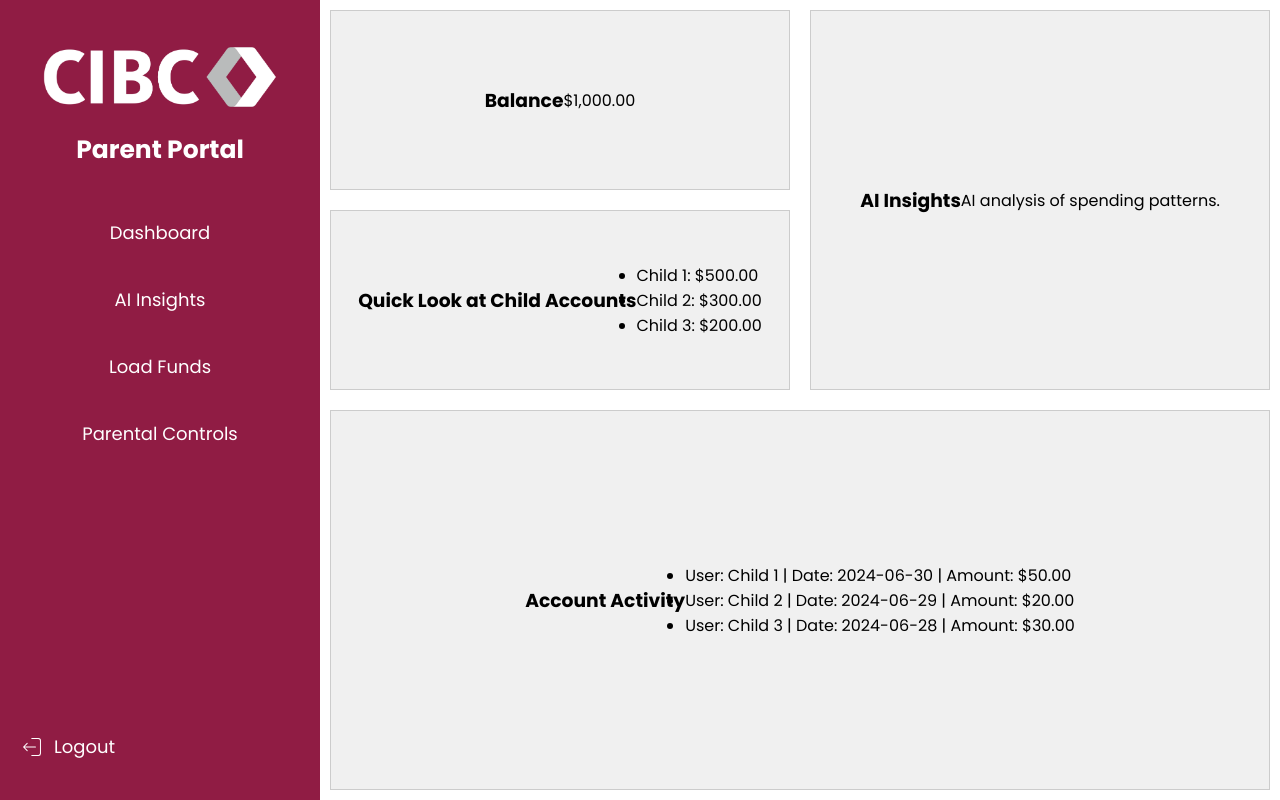
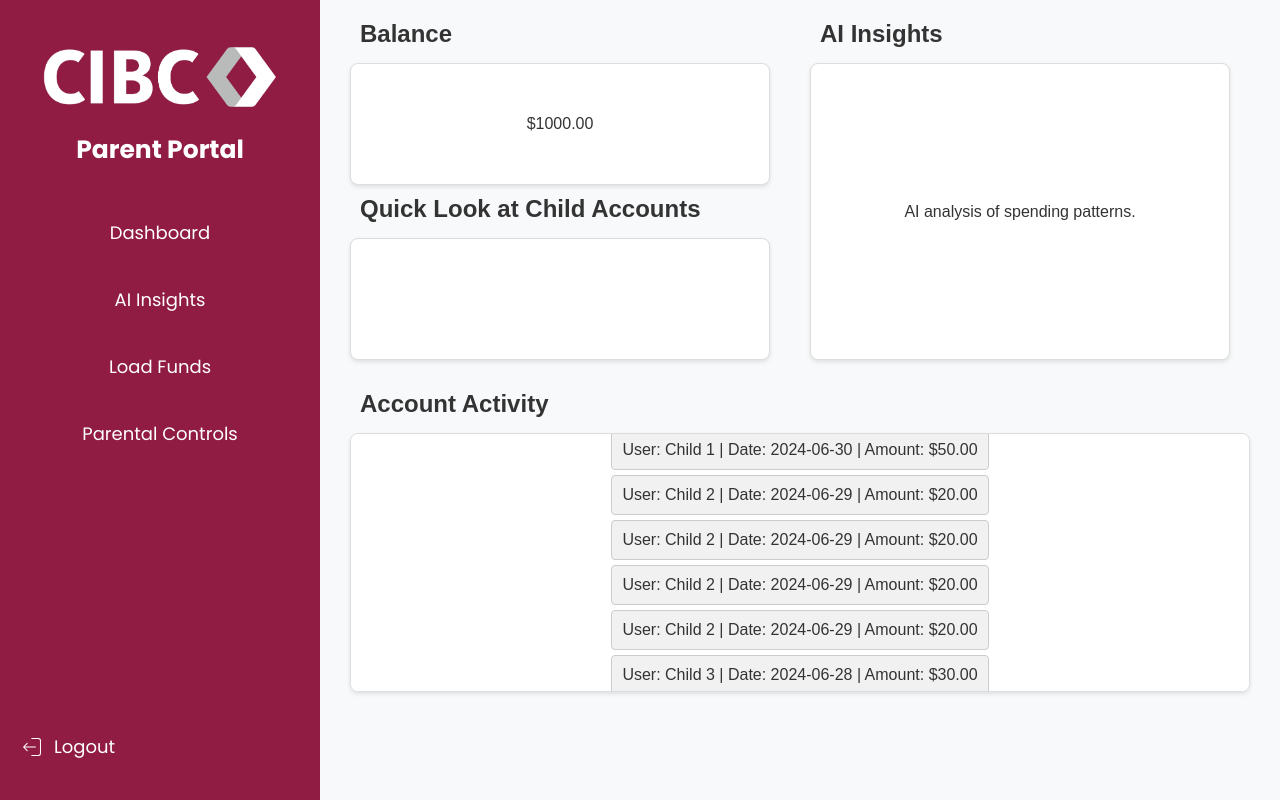
Before and after one commit to MarcVidalCodes/CIBCParentWebApp, a React (Vite) app: page /dashboard in a window 1280 px wide. Built offline with nearby package versions, Linux system fonts and the light colour scheme.

Commit message:
design updates

```diff
--- a/src/pages/AiInsights/AiInsights.jsx
+++ b/src/pages/AiInsights/AiInsights.jsx
@@ -5,10 +5,6 @@ const AiInsights = () => {
   return (
     <div className="ai-insights-container">
       <h1 className="ai-insights-title">AI Insights</h1>
-      <p className="ai-insights-content">
-        This page will analyze your spending habits to create AI insights on spending patterns,
-        budget optimization, and saving opportunities.
-      </p>
       <div className="ai-insights-charts">
         <div className="chart-placeholder">Chart 1</div>
         <div className="chart-placeholder">Chart 2</div>
--- a/src/pages/Dashboard/Dashboard.css
+++ b/src/pages/Dashboard/Dashboard.css
@@ -1,40 +1,90 @@
-/* Dashboard.css */
-
 .dashboard-container {
     display: flex;
     flex-direction: column;
-    height: 100vh; /* Full height of viewport */
+    height: 100vh;
+    background-color: #f8f9fa;
+    font-family: 'Arial', sans-serif;
+    color: #333;
+    padding: 20px;
+    overflow: hidden;
   }
 
   .dashboard-row {
     display: flex;
-    flex: 1; /* Each row takes equal vertical space */
+    flex: 1;
+    margin-bottom: 20px;
   }
 
   .dashboard-column {
-    flex: 1; /* Each column takes equal horizontal space */
+    flex: 1;
     display: flex;
     flex-direction: column;
+    margin-right: 20px;
   }
 
   .box {
     display: flex;
+    flex-direction: column;
     justify-content: center;
     align-items: center;
     margin: 10px;
     padding: 20px;
-    background-color: #f0f0f0;
-    border: 1px solid #ccc;
+    background-color: #ffffff;
+    border: 1px solid #ddd;
+    border-radius: 8px;
+    box-shadow: 0 2px 4px rgba(0, 0, 0, 0.1);
+    position: relative;
+  }
+
+  .box-title {
+    position: relative;
+    font-size: 1.5em;
+    margin-bottom: 5px; /* Reduced space underneath the title */
+    text-align: left; /* Align title to the left */
+    width: 100%; /* Ensure title takes full width */
+    padding-left: 20px; /* Shift title to the right */
   }
 
   .double-height {
-    flex: 2; /* Takes 2/3 of the vertical space */
+    flex: 2;
   }
 
   .single-height {
-    flex: 1; /* Takes 1/3 of the vertical space */
+    flex: 1;
   }
 
   .full-width {
-    flex: 2; /* Takes full width of both rows */
+    flex: 2;
+    margin-right: 0;
   }
+
+  p, ul {
+    font-size: 1em;
+    margin: 0;
+  }
+
+  ul {
+    list-style-type: none;
+    padding: 0;
+  }
+
+  li {
+    margin-bottom: 5px;
+  }
+
+  .scrollable-box {
+    overflow-y: auto;
+    max-height: 70%; /* Reduced max-height to make the box smaller */
+  }
+
+  .activity-box {
+    width: auto; /* Changed from 100% to auto */
+    margin: 5px 0;
+    padding: 10px;
+    background-color: #f1f1f1;
+    border: 1px solid #ccc;
+    border-radius: 4px;
+    box-sizing: border-box;
+    display: flex;
+    justify-content: space-between; /* Align content to the left and right */
+  }
--- a/src/pages/Dashboard/Dashboard.jsx
+++ b/src/pages/Dashboard/Dashboard.jsx
@@ -1,43 +1,85 @@
-import React from 'react';
+import React, { useState, useEffect } from 'react';
 import './Dashboard.css';
 
 const Dashboard = () => {
+  const [balance, setBalance] = useState(0);
+  const [childAccounts, setChildAccounts] = useState([]);
+  const [aiInsights, setAiInsights] = useState('');
+  const [accountActivity, setAccountActivity] = useState([]);
+
+  useEffect(() => {
+    // Fetch balance data
+    setBalance(1000.00);
+
+    // Fetch child accounts summary
+    setChildAccounts([
+      { name: 'Child 1', balance: 500.00 },
+      { name: 'Child 2', balance: 300.00 },
+      { name: 'Child 3', balance: 200.00 }
+    ]);
+
+    // Fetch AI insights
+    setAiInsights('AI analysis of spending patterns.');
+
+    // Fetch account activity
+    const activities = [
+      { user: 'Child 1', date: '2024-06-30', amount: 50.00 },
+      { user: 'Child 2', date: '2024-06-29', amount: 20.00 },
+      { user: 'Child 2', date: '2024-06-29', amount: 20.00 },
+      { user: 'Child 2', date: '2024-06-29', amount: 20.00 },
+      { user: 'Child 2', date: '2024-06-29', amount: 20.00 },
+      { user: 'Child 3', date: '2024-06-28', amount: 30.00 }
+    ];
+
+    // Update child account balances based on activities
+    const updatedChildAccounts = [...childAccounts];
+    activities.forEach(activity => {
+      const account = updatedChildAccounts.find(acc => acc.name === activity.user);
+      if (account) {
+        account.balance -= activity.amount;
+      }
+    });
+
+    setChildAccounts(updatedChildAccounts);
+    setAccountActivity(activities);
+  }, []);
+
   return (
     <div className="dashboard-container">
       <div className="dashboard-row">
         <div className="dashboard-column">
+          <h3 className="box-title">Balance</h3>
           <div className="box double-height">
-            <h3>Balance</h3>
-            {/* Replace with actual balance data or component */}
-            <p>$1,000.00</p>
+            <p>${balance.toFixed(2)}</p>
           </div>
+          <h3 className="box-title">Quick Look at Child Accounts</h3>
           <div className="box double-height">
-            <h3>Quick Look at Child Accounts</h3>
-            {/* Replace with actual child accounts summary */}
             <ul>
-              <li>Child 1: $500.00</li>
-              <li>Child 2: $300.00</li>
-              <li>Child 3: $200.00</li>
+              {childAccounts.map((account, index) => (
+                <li key={index}>{account.name}: ${account.balance.toFixed(2)}</li>
+              ))}
             </ul>
           </div>
         </div>
         <div className="dashboard-column">
+          <h3 className="box-title">AI Insights</h3>
           <div className="box single-height">
-            <h3>AI Insights</h3>
-            {/* Replace with AI insights content */}
-            <p>AI analysis of spending patterns.</p>
+            <p>{aiInsights}</p>
           </div>
         </div>
       </div>
       <div className="dashboard-row">
-        <div className="box full-width">
-          <h3>Account Activity</h3>
-          {/* Replace with actual account activity list */}
-          <ul>
-            <li>User: Child 1 | Date: 2024-06-30 | Amount: $50.00</li>
-            <li>User: Child 2 | Date: 2024-06-29 | Amount: $20.00</li>
-            <li>User: Child 3 | Date: 2024-06-28 | Amount: $30.00</li>
-          </ul>
+        <div className="dashboard-column full-width">
+          <h3 className="box-title">Account Activity</h3>
+          <div className="box scrollable-box">
+            <ul>
+              {accountActivity.map((activity, index) => (
+                <li key={index} className="activity-box">
+                  User: {activity.user} | Date: {activity.date} | Amount: ${activity.amount.toFixed(2)}
+                </li>
+              ))}
+            </ul>
+          </div>
         </div>
       </div>
     </div>
--- a/src/pages/LoadFunds/LoadFunds.jsx
+++ b/src/pages/LoadFunds/LoadFunds.jsx
@@ -2,25 +2,31 @@ import React, { useState } from 'react';
 import './LoadFunds.css';
 
 const LoadFunds = () => {
-  const [fromAccount, setFromAccount] = useState('parent'); // Defaulting to 'parent'
-  const [toAccount, setToAccount] = useState('children'); // Defaulting to 'children'
+  const [fromAccount, setFromAccount] = useState('parent');
+  const [toAccount, setToAccount] = useState('children');
   const [recurringAllowance, setRecurringAllowance] = useState(false);
   const [allowanceFrequency, setAllowanceFrequency] = useState('');
   const [startDate, setStartDate] = useState('');
+  const [amount, setAmount] = useState('$0.00');
 
   const handleSubmit = (e) => {
     e.preventDefault();
-    console.log('Form submitted with:', { fromAccount, toAccount, recurringAllowance, allowanceFrequency, startDate });
-    // Perform actions with form data here
+    if (parseFloat(amount.replace('$', '')) < 0) {
+      alert('Please enter valid funds');
+      return;
+    }
+    console.log('Form submitted with:', { fromAccount, toAccount, recurringAllowance, allowanceFrequency, startDate, amount });
+  };
+
+  const handlePresetAmount = (presetAmount) => {
+    setAmount(`$${presetAmount.toFixed(2)}`);
   };
 
   return (
     <div className="load-funds-container">
       <h2 className="load-funds-title">Load Funds</h2>
-      <p className="load-funds-instructions">
-        Add funds to your account using the form below. Choose your preferred payment method and enter the amount you wish to load.
-      </p>
       <form className="load-funds-form" onSubmit={handleSubmit}>
+        <div className="form-group">
           <label htmlFor="from-account" className="form-label">From Account</label>
           <select
             id="from-account"
@@ -32,7 +38,9 @@ const LoadFunds = () => {
           >
             <option value="parent">Parent Account</option>
           </select>
+        </div>
 
+        <div className="form-group">
           <label htmlFor="to-account" className="form-label">To Account</label>
           <select
             id="to-account"
@@ -44,8 +52,9 @@ const LoadFunds = () => {
           >
             <option value="children">Children Account</option>
           </select>
+        </div>
 
-        <div className="checkbox-container">
+        <div className="form-group checkbox-container">
           <input
             type="checkbox"
             id="recurring-allowance"
@@ -58,6 +67,7 @@ const LoadFunds = () => {
 
         {recurringAllowance && (
           <>
+            <div className="form-group">
               <label htmlFor="allowance-frequency" className="form-label">Allowance Frequency</label>
               <select
                 id="allowance-frequency"
@@ -71,7 +81,9 @@ const LoadFunds = () => {
                 <option value="weekly">Weekly</option>
                 <option value="monthly">Monthly</option>
               </select>
+            </div>
 
+            <div className="form-group">
               <label htmlFor="start-date" className="form-label">Starting on</label>
               <input
                 type="date"
@@ -82,25 +94,38 @@ const LoadFunds = () => {
                 onChange={(e) => setStartDate(e.target.value)}
                 required
               />
+            </div>
           </>
         )}
 
+        <div className="form-group amount-group">
           <label htmlFor="amount" className="form-label">Amount</label>
+          <div className="amount-input-container">
             <input
-          type="number"
+              type="text"
               id="amount"
               name="amount"
-          className="form-input"
-          placeholder="Enter amount"
+              className="form-input amount-input"
+              placeholder="$0.00"
+              value={amount}
+              onChange={(e) => setAmount(e.target.value)}
               required
             />
+          </div>
+          <div className="preset-amount-buttons">
+            <button type="button" className="preset-button" onClick={() => handlePresetAmount(50)}>$50</button>
+            <button type="button" className="preset-button" onClick={() => handlePresetAmount(100)}>$100</button>
+            <button type="button" className="preset-button" onClick={() => handlePresetAmount(250)}>$250</button>
+          </div>
+        </div>
 
+        <div className="form-group">
           <label htmlFor="payment-method" className="form-label">Payment Method</label>
           <select id="payment-method" name="payment-method" className="form-select" required>
             <option value="credit-card">Credit Card</option>
             <option value="debit-card">Debit Card</option>
-          <option value="paypal">PayPal</option>
           </select>
+        </div>
 
         <button type="submit" className="form-button">Load Funds</button>
       </form>
```
Also changed, not shown: src/pages/AiInsights/AiInsights.css (+33 -25 lines), src/pages/LoadFunds/LoadFunds.css (+146 -1 lines). Lines whose indentation alone changed are shown as unchanged.
